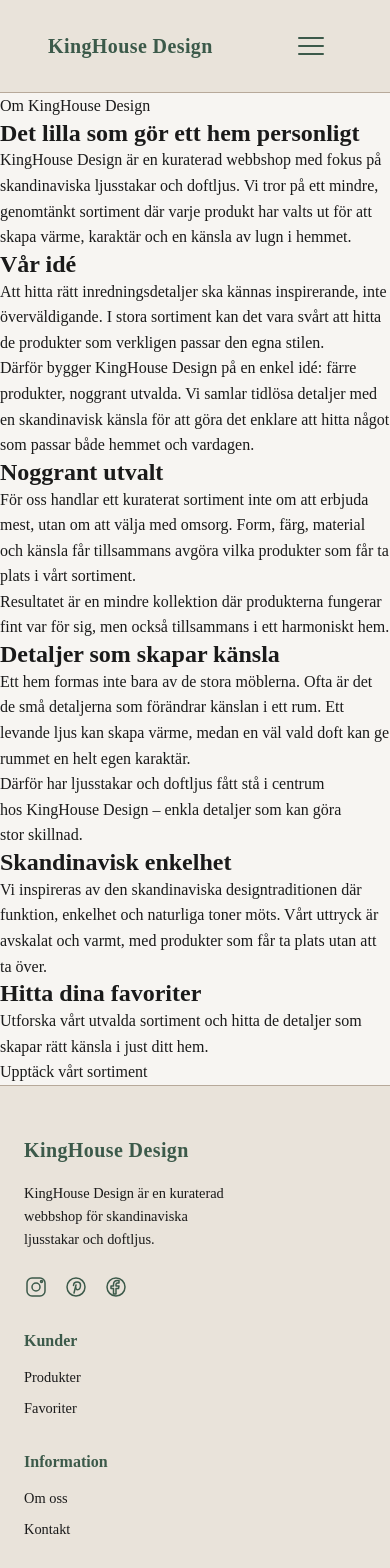
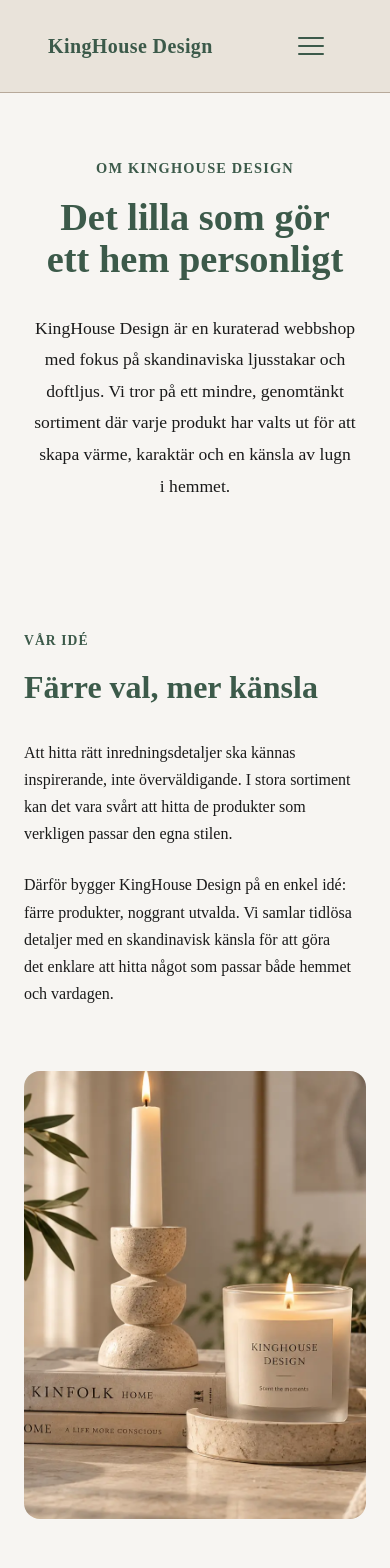
Before and after one commit to KingaSzayer-Iths/kinghouse-nextjs, a Next.js app: page /about in a window 390 px wide. Shown: the top 1568 px of the page. Built offline with nearby package versions, Linux system fonts and the light colour scheme.

Commit message:
style responsive about page

```diff
--- /dev/null
+++ b/src/app/about/page.module.css
@@ -0,0 +1,282 @@
+/* Om oss-sida */
+.aboutPage {
+    background-color: var(--color-background);
+}
+
+/* Introduktion */
+.intro {
+    max-inline-size: 72rem;
+    margin-inline: auto;
+    padding-block: var(--space-2xl);
+    padding-inline: var(--space-md);
+    text-align: center;
+}
+
+.eyebrow {
+    margin-block-end: var(--space-sm);
+    color: var(--color-primary);
+    font-size: 0.9rem;
+    font-weight: 600;
+    letter-spacing: 0.08em;
+    text-transform: uppercase;
+}
+
+.title {
+    max-inline-size: 48rem;
+    margin-inline: auto;
+    /* color: var(--color-text); */
+    color: var(--color-primary);
+    font-size: clamp(2.4rem, 6vw, 4.5rem);
+    line-height: 1.1;
+}
+
+.introText {
+    max-inline-size: 42rem;
+    margin-block-start: var(--space-lg);
+    margin-inline: auto;
+    color: var(--color-text);
+    font-size: 1.1rem;
+    line-height: 1.8;
+}
+
+/* Sektion om idén bakom KingHouse Design */
+.storySection {
+    display: grid;
+    grid-template-columns: 1fr 1fr;
+    align-items: center;
+    gap: var(--space-2xl);
+
+    max-inline-size: 72rem;
+    margin-inline: auto;
+    padding-block: var(--space-2xl);
+    padding-inline: var(--space-md);
+}
+
+/* Textinnehåll */
+.storyContent {
+    max-inline-size: 32rem;
+}
+
+.sectionEyebrow {
+    margin-block-end: var(--space-sm);
+    color: var(--color-primary);
+    font-size: 0.85rem;
+    font-weight: 600;
+    letter-spacing: 0.08em;
+    text-transform: uppercase;
+}
+
+.sectionTitle {
+    margin-block-end: var(--space-lg);
+    color: var(--color-primary);
+    font-size: clamp(2rem, 4vw, 3rem);
+    line-height: 1.2;
+}
+
+.storyContent p:not(.sectionEyebrow) {
+    margin-block-start: var(--space-md);
+    line-height: 1.8;
+}
+
+/* Miljöbild */
+.storyImageWrapper {
+    overflow: hidden;
+    border-radius: 1rem;
+}
+
+.storyImage {
+    display: block;
+    inline-size: 100%;
+    block-size: 28rem;
+    object-fit: cover;
+}
+
+/* Sektion om det kuraterade sortimentet */
+.curatedSection {
+    margin-block: var(--space-2xl);
+    padding-block: var(--space-2xl);
+    padding-inline: var(--space-md);
+    background-color: var(--color-beige-light);
+}
+
+.curatedInner {
+    display: grid;
+    grid-template-columns: 1fr 1fr;
+    gap: var(--space-2xl);
+
+    max-inline-size: 72rem;
+    margin-inline: auto;
+}
+
+/* Rubrikdelen */
+.curatedHeading {
+    max-inline-size: 28rem;
+}
+
+/* Textdelen */
+.curatedContent {
+    max-inline-size: 32rem;
+}
+
+.curatedContent p {
+    line-height: 1.8;
+}
+
+.curatedContent p+p {
+    margin-block-start: var(--space-md);
+}
+
+/* Sektion om detaljerna som skapar känsla */
+.detailsSection {
+    display: grid;
+    grid-template-columns: 1fr 1fr;
+    gap: var(--space-2xl);
+
+    max-inline-size: 72rem;
+    margin-inline: auto;
+    padding-block: var(--space-2xl);
+    padding-inline: var(--space-md);
+}
+
+.detailsHeading {
+    max-inline-size: 30rem;
+}
+
+.detailsContent {
+    max-inline-size: 32rem;
+}
+
+.detailsContent p {
+    line-height: 1.8;
+}
+
+.detailsContent p+p {
+    margin-block-start: var(--space-md);
+}
+
+/* Sektion om KingHouse Designs visuella uttryck */
+.designSection {
+    display: grid;
+    grid-template-columns: 1fr 1fr;
+    align-items: center;
+    gap: var(--space-2xl);
+
+    max-inline-size: 72rem;
+    margin-inline: auto;
+    padding-block: var(--space-2xl);
+    padding-inline: var(--space-md);
+}
+
+/* Miljöbild för det skandinaviska uttrycket */
+.designImageWrapper {
+    overflow: hidden;
+    border-radius: 1rem;
+}
+
+.designImage {
+    display: block;
+    inline-size: 100%;
+    block-size: 28rem;
+    object-fit: cover;
+}
+
+/* Textinnehåll */
+.designContent {
+    max-inline-size: 32rem;
+}
+
+.designContent p:not(.sectionEyebrow) {
+    line-height: 1.8;
+}
+
+/* Avslutande CTA-sektion */
+.ctaSection {
+    margin-block-start: var(--space-2xl);
+    padding-block: calc(var(--space-2xl) * 1.5);
+    padding-inline: var(--space-md);
+    background-color: var(--color-primary);
+    text-align: center;
+}
+
+/* Innehållet i CTA-sektionen */
+.ctaContent {
+    max-inline-size: 42rem;
+    margin-inline: auto;
+}
+
+.ctaSection .sectionEyebrow {
+    color: var(--color-beige);
+}
+
+.ctaTitle {
+    color: var(--color-surface);
+    font-size: clamp(2rem, 5vw, 3.5rem);
+    line-height: 1.2;
+}
+
+.ctaText {
+    max-inline-size: 34rem;
+    margin-block-start: var(--space-md);
+    margin-inline: auto;
+    color: var(--color-surface);
+    line-height: 1.8;
+}
+
+/* Länk till produktsortimentet */
+.ctaLink {
+    display: inline-block;
+    margin-block-start: var(--space-lg);
+    padding-block: var(--space-sm);
+    padding-inline: var(--space-lg);
+    border: 1px solid var(--color-surface);
+    border-radius: 1rem;
+    background-color: var(--color-surface);
+    color: var(--color-primary);
+    font-weight: 500;
+    text-decoration: none;
+    transition:
+        background-color 0.3s ease,
+        color 0.3s ease;
+}
+
+.ctaLink:hover {
+    background-color: transparent;
+    color: var(--color-surface);
+}
+
+/* MOBIL OCH MINDRE SURFPLATTOR */
+@media (max-width: 47.99rem) {
+
+    .storySection,
+    .curatedInner,
+    .detailsSection,
+    .designSection {
+        grid-template-columns: 1fr;
+    }
+
+    .curatedInner,
+    .detailsSection {
+        gap: var(--space-l);
+    }
+
+    .detailsSection {
+        padding-block-end: var(--space-lg);
+    }
+
+    .designSection {
+        padding-block-start: var(--space-lg);
+    }
+
+    /* .designSection {
+        padding-block-start: var(--space-lg);
+        gap: var(--space-2xl);
+    } */
+
+    .storyContent p:not(.sectionEyebrow),
+    .curatedContent p,
+    .detailsContent p,
+    .designContent p:not(.sectionEyebrow) {
+        font-size: 1rem;
+        line-height: 1.7;
+    }
+}
--- a/src/app/about/page.tsx
+++ b/src/app/about/page.tsx
@@ -1,15 +1,19 @@
+import Image from "next/image";
 import Link from "next/link";
+import styles from "./page.module.css";
+
+
 
 export default function AboutPage() {
   return (
-    <main id="main-content">
+    <main id="main-content" className={styles.aboutPage}>
       {/* Introduktion till KingHouse Design */}
-      <section>
-        <p>Om KingHouse Design</p>
+      <section className={styles.intro}>
+        <p className={styles.eyebrow}>Om KingHouse Design</p>
 
-        <h1>Det lilla som gör ett hem personligt</h1>
+        <h1 className={styles.title}>Det lilla som gör ett hem personligt</h1>
 
-        <p>
+        <p className={styles.introText}>
           KingHouse Design är en kuraterad webbshop med fokus på
           skandinaviska ljusstakar och doftljus. Vi tror på ett mindre,
           genomtänkt sortiment där varje produkt har valts ut för att skapa
@@ -18,8 +22,13 @@ export default function AboutPage() {
       </section>
 
       {/* Berättar om idén bakom webbshoppen */}
-      <section>
-        <h2>Vår idé</h2>
+      <section className={styles.storySection}>
+        <div className={styles.storyContent}>
+          <p className={styles.sectionEyebrow}>Vår idé</p>
+
+          <h2 className={styles.sectionTitle}>
+            Färre val, mer känsla
+          </h2>
 
           <p>
             Att hitta rätt inredningsdetaljer ska kännas inspirerande, inte
@@ -33,12 +42,31 @@ export default function AboutPage() {
             känsla för att göra det enklare att hitta något som passar både
             hemmet och vardagen.
           </p>
+        </div>
+
+        <div className={styles.storyImageWrapper}>
+          <Image
+            className={styles.storyImage}
+            src="/images/products/about-kinghouse-design2.webp"
+            alt="Doftljus från KingHouse Design i en varm skandinavisk hemmiljö"
+            width={800}
+            height={800}
+          />
+        </div>
       </section>
 
       {/* Beskriver hur sortimentet väljs ut */}
-      <section>
-        <h2>Noggrant utvalt</h2>
+      <section className={styles.curatedSection}>
+        <div className={styles.curatedInner}>
+          <div className={styles.curatedHeading}>
+            <p className={styles.sectionEyebrow}>Vårt sortiment</p>
 
+            <h2 className={styles.sectionTitle}>
+              Noggrant utvalt
+            </h2>
+          </div>
+
+          <div className={styles.curatedContent}>
             <p>
               För oss handlar ett kuraterat sortiment inte om att erbjuda mest,
               utan om att välja med omsorg. Form, färg, material och känsla får
@@ -50,12 +78,21 @@ export default function AboutPage() {
               Resultatet är en mindre kollektion där produkterna fungerar fint
               var för sig, men också tillsammans i ett harmoniskt hem.
             </p>
+          </div>
+        </div>
       </section>
 
-      {/* Fokus på ljusstakar och doftljus */}
-      <section>
-        <h2>Detaljer som skapar känsla</h2>
+      {/* Beskriver varför ljusstakar och doftljus står i centrum */}
+      <section className={styles.detailsSection}>
+        <div className={styles.detailsHeading}>
+          <p className={styles.sectionEyebrow}>Känslan i hemmet</p>
 
+          <h2 className={styles.sectionTitle}>
+            Detaljer som skapar värme i hemmet
+          </h2>
+        </div>
+
+        <div className={styles.detailsContent}>
           <p>
             Ett hem formas inte bara av de stora möblerna. Ofta är det de små
             detaljerna som förändrar känslan i ett rum. Ett levande ljus kan
@@ -65,13 +102,29 @@ export default function AboutPage() {
 
           <p>
             Därför har ljusstakar och doftljus fått stå i centrum hos
-          KingHouse Design – enkla detaljer som kan göra stor skillnad.
+            KingHouse Design - enkla detaljer som kan göra stor skillnad.
           </p>
+        </div>
       </section>
 
-      {/* KingHouse Designs visuella filosofi */}
-      <section>
-        <h2>Skandinavisk enkelhet</h2>
+      {/* Beskriver KingHouse Designs visuella filosofi */}
+      <section className={styles.designSection}>
+        <div className={styles.designImageWrapper}>
+          <Image
+            className={styles.designImage}
+            src="/images/products/about-scandinavian-design.webp"
+            alt="Skandinavisk ljusstake och doftljus från KingHouse Design i en varm, minimalistisk miljö"
+            width={800}
+            height={800}
+          />
+        </div>
+
+        <div className={styles.designContent}>
+          <p className={styles.sectionEyebrow}>Vårt uttryck</p>
+
+          <h2 className={styles.sectionTitle}>
+            Skandinavisk enkelhet
+          </h2>
 
           <p>
             Vi inspireras av den skandinaviska designtraditionen där
@@ -79,18 +132,27 @@ export default function AboutPage() {
             avskalat och varmt, med produkter som får ta plats utan att ta
             över.
           </p>
+        </div>
       </section>
 
-      {/* Leder användaren vidare till sortimentet */}
-      <section>
-        <h2>Hitta dina favoriter</h2>
+      {/* Leder användaren vidare till produktsortimentet */}
+      <section className={styles.ctaSection}>
+        <div className={styles.ctaContent}>
+          <p className={styles.sectionEyebrow}>Upptäck KingHouse</p>
 
-        <p>
+          <h2 className={styles.ctaTitle}>
+            Hitta dina favoriter
+          </h2>
+
+          <p className={styles.ctaText}>
             Utforska vårt utvalda sortiment och hitta de detaljer som skapar
             rätt känsla i just ditt hem.
           </p>
 
-        <Link href="/products">Upptäck vårt sortiment</Link>
+          <Link href="/products" className={styles.ctaLink}>
+            Upptäck vårt sortiment
+          </Link>
+        </div>
       </section>
     </main>
   );
```
Also changed, not shown: public/images/products/about-kinghouse-design2.webp (added), public/images/products/about-scandinavian-design.webp (added). Lines whose indentation alone changed are shown as unchanged.
